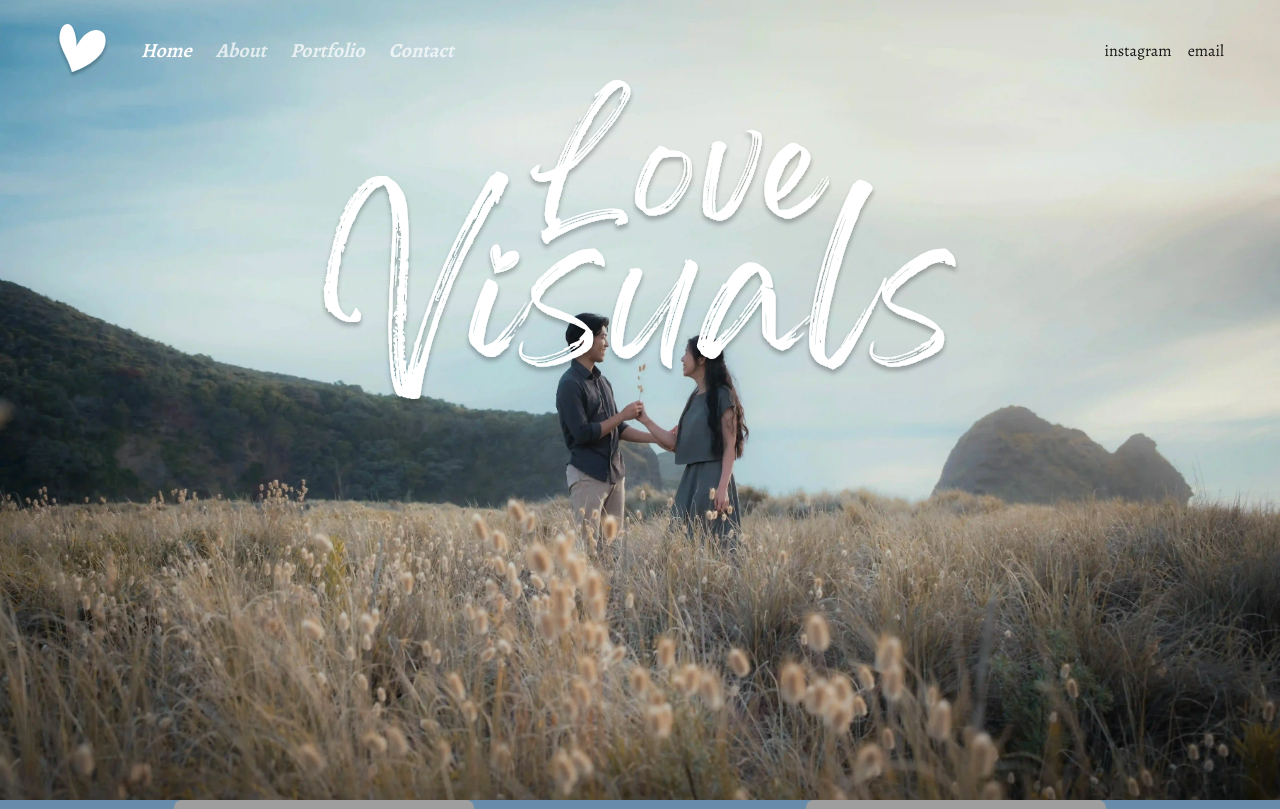
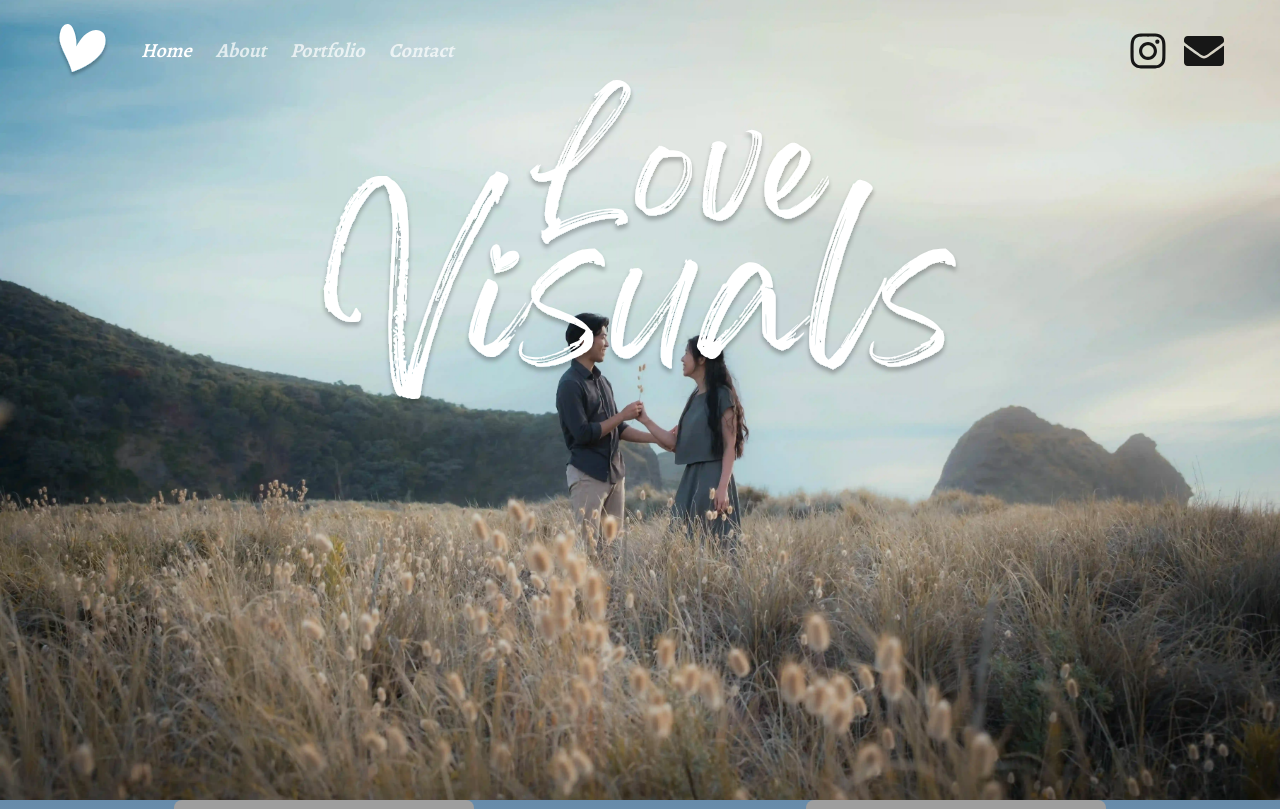
Before and after one commit to p0nyo/lovevisuals-website, a Next.js app: page / in a window 1280 px wide. Shown: the top 809 px of the page. Built offline with nearby package versions, Linux system fonts and the light colour scheme; grey boxes are pictures that could not be loaded.

Commit message:
feat: add social media icons to navbar

```diff
--- a/components/ui/Navbar.tsx
+++ b/components/ui/Navbar.tsx
@@ -4,6 +4,8 @@ import Link from "next/link";
 import { usePathname } from "next/navigation";
 import clsx from "clsx";
 import Image from "next/image";
+import { FaInstagram, FaEnvelope } from "react-icons/fa";
+import { FaE } from "react-icons/fa6";
 
 const navLinks = [
     { name: "Home", href: "/" },
@@ -47,8 +49,18 @@ export default function Navbar() {
                     </div>
                 </div>
                 <div className="flex flex-row space-x-4">
-                    <div>instagram</div>
-                    <div>email</div>
+                    <a
+                    href="https://instagram.com/_lovevisuals_"
+                    target="_blank"
+                    rel="noopener noreferrer"
+                    >
+                        <FaInstagram className="w-10 h-10" />
+                    </a>
+                    <a
+                    href="mailto:your email@example.com"
+                    >
+                        <FaEnvelope className="w-10 h-10" />
+                    </a>
                 </div>
             </div>
         </nav>
```
